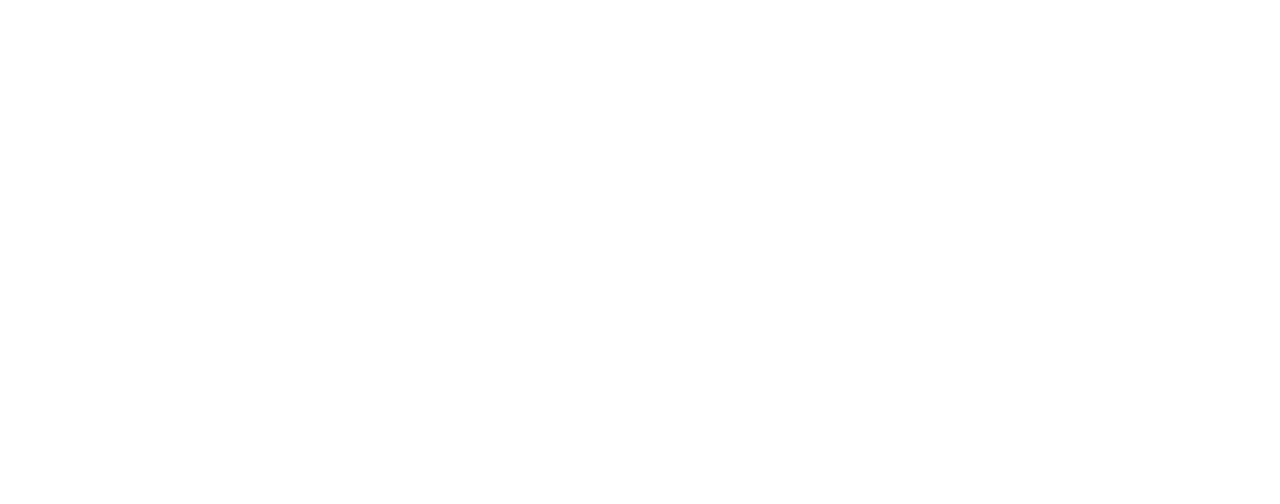
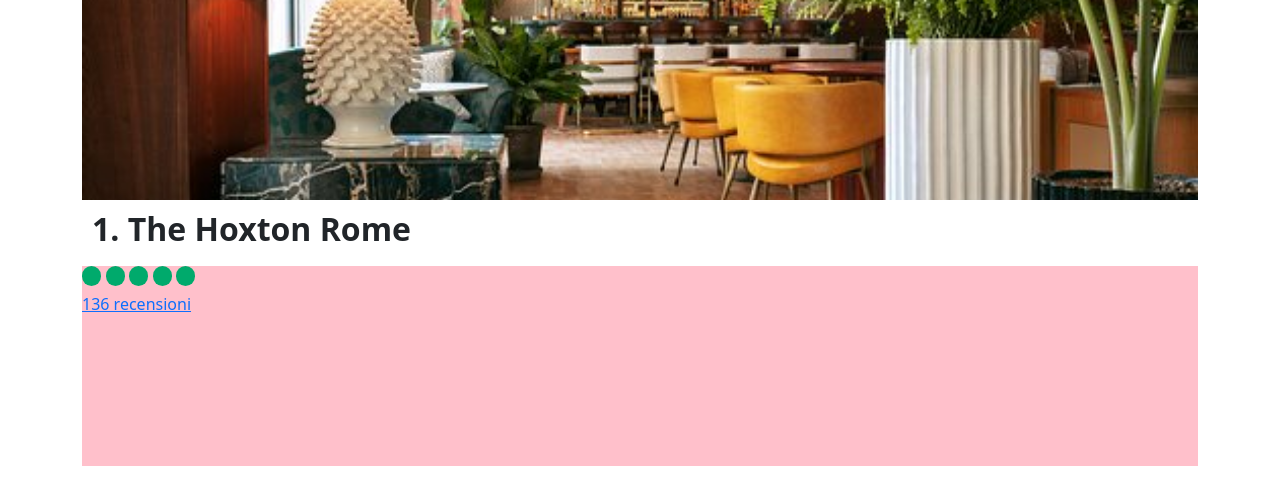
Before and after one commit to Frowingg/htmlcss-microlayout, a plain HTML site: page index.html in a window 1280 px wide. Drawn offline with nearby package versions, Linux system fonts and the light colour scheme.

Commit message:
img- title

```diff
--- a/css/style.css
+++ b/css/style.css
@@ -4,3 +4,40 @@
     padding: 0;
     margin: 0;
 }
+
+/* CARD IMG */
+.my_card{
+    width: 100%;
+}
+.my_card .card-img{
+    width: 100%;
+    height: 200px;
+}
+.my_card .card-img img{
+    width: 100%;
+    height: 100%;
+    object-fit: cover;
+}
+
+/* CARD TITLE */
+.my_card h2{
+    padding: 10px;
+    font-weight: 600;
+}
+
+/* CARD CONTENT */
+
+/* INFO */
+.my_card .my_card-info{
+    width: 100%;
+    background-color: pink;
+    height: 200px;
+}
+.circle{
+    width: 1.2rem;
+    height: 1.2rem;
+    background-color: #00aa6c;
+    border-radius: 50%;
+    margin-right: 0.01rem;
+    display: inline-block;
+}
--- a/index.html
+++ b/index.html
@@ -11,5 +11,37 @@
 </head>
 <body>
 
+    <!-- CARD HEADER -->
+    <div class="my_card">
+        <div class="container">
+
+            <!-- CARD IMG -->
+            <div class="card-img">
+                <img src="img/the-hoxton-rome.jpg" alt="hotel-foto">
+                <!-- <div class="my_heart"></div> -->
+            </div>
+
+            <!-- CARD TITLE -->
+            <label for="#">
+                <h2>1. The Hoxton Rome</h2>
+            </label>
+
+            <!-- CARD ROW -->
+            <div class="row">
+                <div class="col-12">
+                    <div class="my_card-info">
+                        <div class="circles">
+                            <div class="circle"></div>
+                            <div class="circle"></div>
+                            <div class="circle"></div>
+                            <div class="circle"></div>
+                            <div class="circle"></div>
+                        </div>
+                        <div class="review"><a href="#">136 recensioni</a></div>
+                    </div>
+                </div>
+            </div>
+        </div>
+    </div>
 </body>
 </html>
```
Also changed, not shown: img/the-hoxton-rome.jpg (added).
